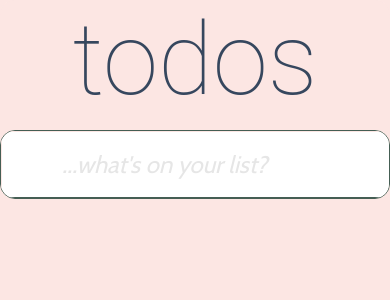
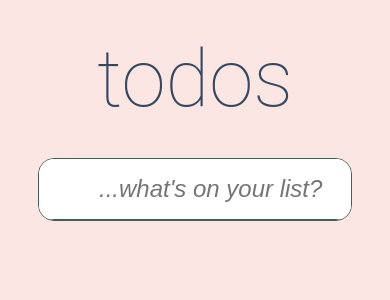
Before and after one commit to christina-clifton/todo, a React (Create React App) app: page / in a window 390 px wide. Shown: the top 300 px of the page. Built offline with nearby package versions, Linux system fonts and the light colour scheme.

Commit message:
added media queries for responsiveness

```diff
--- a/public/index.html
+++ b/public/index.html
@@ -27,7 +27,6 @@
     <title>todo app</title>
   </head>
   <body>
-    <noscript>You need to enable JavaScript to run this app.</noscript>
     <div id="root"></div>
     <!--
       This HTML file is a template.
--- a/src/App.css
+++ b/src/App.css
@@ -1,192 +1,188 @@
-html,
-body,
-#root,
-.App {
+.todos {
+  height: 100%;
+  width: 100%;
+  margin: auto;
+  display: flex;
+  flex-direction: column;
   text-align: center;
-  font: 14px "Cabin", Helvetica, Arial, sans-serif;
-  line-height: 1.4em;
   color: #455878;
-  -moz-osx-font-smoothing: grayscale;
-  font-weight: 300;
-  min-width: 230px;
-  max-width: 550px;
-  display: block;
-  margin-left: auto;
-  margin-right: auto;
-  height: 100%;
-  background-color: #FCE6E3;
-  border-radius: 15px;
   overflow: hidden;
 }
 
-.App-Title {
-  font-size: 100px;
-  font-weight: 100;
-  padding-top: 50px;
-  font-family: 'Roboto';
-  text-transform: lowercase;
-  color: #36475E;
+::placeholder {
+  font-style: italic;
+  font-weight: 300;
 }
 
 :focus {
   outline: 0;
 }
 
-::placeholder {
-  font-style: italic;
-  font-weight: 300;
-  color: #e6e6e6;
+h1 {
+  font-size: 5rem;
+  font-weight: 100;
+  font-family: 'Roboto';
+  color: #36475E;
+  margin: 2rem 0;
 }
 
-.App {
-  background: #F7EDE2;
-  margin: 60px 0 40px 0;
-  position: relative;
+.app {
+  width: 80%;
+  margin: 0 auto;
+  border-radius: 1rem;
   border: 1px solid #455E54;
+  display: flex;
+  flex-direction: column;
+  background-color: white;
+  overflow: hidden;
 }
 
-.NewListItemInput {
-  border: 0.1px solid #FCE6E3;
+@media only screen and (min-width: 768px) {
+  .app {
+    width: 70%;
+  }
+}
+
+@media only screen and (min-width: 992px) {
+  .app {
+    width: 60%;
+  }
+}
+
+@media only screen and (min-width: 1200px) {
+  .app {
+    width: 50%;
+  }
+}
+
+#add-todo {
+  height: 100%;
+  width: 100%;
+  margin: 0 auto;
+  border: none;
+  color: inherit;
+  padding: 16px 16px 16px 60px;
+  font-size: 1.5rem;
   border-bottom: 0.5px solid #455E54;
 }
 
-.NewListItemInput,
-.edit {
-  position: relative;
-  background: white;
-  margin: 0px;
-  padding: 16px 16px 16px 60px;
-  width: 100%;
-  font-size: 24px;
-  font-family: inherit;
-  font-weight: inherit;
-  line-height: 1.4em;
-  color: inherit;
-}
-
-.list ul {
-  background: white;
-  margin: 0px;
-  padding: 0px;
-  position: relative;
-  list-style: none;
-}
-
-.listItem li {
+.list-item {
+  height: 5rem;
+  width: 99.6%;
   display: flex;
   flex-direction: row;
   justify-content:space-between;
-  height: 65px;
-  width: 100%;
-  margin: 0px;
-  line-height: 1.2;
-  transition: color 0.4s;
-  font-size: 24px;
-  text-align: left;
   align-items: center;
-  border: 0.5px solid #FCE6E3;
+  border-bottom: 0.5px solid #FCE6E3;
 }
 
-.list .checkbox-wrapper {
+.list-item .checkbox-wrapper {
+  height: fit-content;
+  width: 100%;
   display: flex;
-}
-
-.list label {
-  padding-left: 20px;
-}
-
-.listItem .listItemName {
-  padding-left: 20px;
-}
-
-.list .done {
-  text-decoration: line-through;
-  color: #e6e6e6;
-  transition: color 0.3s ease-in, text-decoration 0.3s ease-in;
+  align-items: center;
 }
 
 .list .checkbox {
+  height: 30px;
+  width: 30px;
   display: flex;
-  width: 30px;
-  height: 30px;
   justify-content: center;
   align-items: center;
   border: 0.5px solid #455E54;
-  border-radius: 30px;
+  border-radius: 50%;
   background-color: white;
   margin-left: 20px;
   cursor: pointer;
 }
 
 .list .checkbox .icon {
-  width: 25px;
-  height: 25px;
+  width: 1.5rem;
+  height: 1.5rem;
 }
 
-.list .deleteButton {
+.list-item .todo,
+.list-item .done {
+  height: 1.5rem;
+  width: 80%;
+  margin-left: 1rem;
+  padding: 0.5rem;
+  font-size: 1.5rem;
+  border: none;
+  border-bottom: none;
+  transition: border-bottom 0.3s ease-out;
+
+}
+.list-item:hover .todo,
+.list-item:hover .done {
+  border-bottom: 1px solid #455E54;
+  transition: border-bottom 0.3s ease-in;
+}
+
+.list-item .done {
+  text-decoration: line-through;
+  color: #e6e6e6;
+  transition: color 0.3s ease-in, text-decoration 0.3s ease-in;
+}
+
+.list-item .delete-button {
   display: flex;
-  width: 30px;
-  height: 30px;
-  justify-content: flex-end;
+  width: 2rem;
+  height: 2rem;
+  justify-content: center;
   align-items: center;
   border: none;
   background-color: transparent;
   margin-right: 20px;
 }
 
-.list .deleteButton .icon {
+.list-item .delete-button .icon {
   width: 15px;
   height: 15px;
-  opacity: 0;
-  transition: opacity 0.1s ease-out;
-}
-
-.list .listItem:hover .deleteButton .icon {
-  opacity: 1;
-  transition: opacity 0.1s ease-in;
   cursor: pointer;
 }
 
-.footer {
+
+footer {
+  height: 3rem;
   width: 100%;
-  margin: 0px;
-  padding: 0px;
-  height: 50px;
-  color: #4d4d4d;
   background-color: white;
-  border: 0.05px solid #FCE6E3;
+  color: #A12F1B;
   border-top: 0.5px solid #455E54;
 }
 
-.footer .todoCount {
+footer .todoCount {
   float: left;
   margin: 15px;
-  color: #A12F1B;
 }
 
-.footer .filterButtons {
+footer .filter-buttons {
   position: absolute;
   left: 0px;
   right: 0px;
   margin-top: 10px;
 }
 
-.footer .all, .todo, .done {
+.all-filter,
+.todo-filter,
+.done-filter {
+  margin: 3px;
+  padding: 3px 7px;
   background-color: white;
   color: #A12F1B;
-  margin: 3px;
-  padding: 3px 7px;
   border: 1.5px solid transparent;
   border-radius: 10px;
-  font-family: 'Cabin', sans-serif;
+  font-family: inherit;
   transition: border 0.2s ease-out;
 }
 
-.footer .all:hover, .todo:hover, .done:hover {
+.all-filter:hover,
+.todo-filter:hover,
+.done-filter:hover {
   border: 1px solid #455E54;
   transition: border 0.3s ease-in;
 }
 
-.footer #currentView {
+footer #currentView {
   border-color: #455E54;
 }
--- a/src/App.js
+++ b/src/App.js
@@ -1,14 +1,17 @@
-import React, { useState } from 'react';
+//stylesheet
 import './App.css';
 
-function App() {
+//dependencies
+import React, { useState } from 'react';
+
+const App = () => {
 
   /* Creates states for the app. Tracks input value, list items, currently selected view & the number of todos. */
   const [newTodoValue, updateNewTodoValue] = useState('');     /* Creates a state for input value. */
 
   const [list, updateList] = useState([]);     /* Creates a state for all list items - todo and done. */
 
-  const [currentView, updateCurrentView] = useState('all');     /* Creates a state for the current view of the app - all, todo & done. */
+  const [currentView, updateCurrentView] = useState('all-filter');     /* Creates a state for the current view of the app - all, todo & done. */
 
   const [todoCount, updateTodoCount] = useState(0);     /* Creates a state for the number of current todos - excludes done. */
 
@@ -16,7 +19,7 @@ function App() {
   const handleUpdateInputValue = (e) => {
     const newValue = e.target.value;
 
-    if (e.target.className === 'NewListItemInput') {
+    if (e.target.id === 'add-todo') {
       updateNewTodoValue(newValue);
     } else {
       const newList = [...list];
@@ -44,7 +47,6 @@ function App() {
     }
   }
 
-
   /* When the user clicks on the checkbox next to a list item, the item's isdone property is toggled.
   The todoCount is updated. */
   const handleToggleListItem = (listItem) => {
@@ -57,7 +59,6 @@ function App() {
     updateTodoCount(newList.filter((item) => item.isdone === false).length);
   }
 
-
   /* When the user clicks on the delete button next to a todo item, the item is removed from the list.
   The todoCount is updated. */
   const handleDeleteListItem = (listItem) => {
@@ -68,39 +69,35 @@ function App() {
     updateTodoCount(newList.filter((item) => item.isdone === false).length);
   }
 
-
   /* When the user selects a new view ('all', 'todo' or 'done'), the app's state is updated to reflect
   the selected view. */
   const handleUpdateView = (e) => {
     updateCurrentView(e.target.className);
   }
 
-
   /* Creates the currently displayed list, depending on which view the user has selected ('all'[default], 'todo',
     'done') */
   const getCurrentList = () => {
-    const todos = list.filter((item) => item.isdone === false);
-    const dones = list.filter((item) => item.isdone === true);
-
     switch (currentView) {
-      case 'todo':
-        return todos;
-      case 'done':
-        return dones;
+      case 'todo-filter':
+        return list.filter((item) => item.isdone === false);
+      case 'done-filter':
+        return list.filter((item) => item.isdone === true);
       default:
         return list;
     }
   }
 
-
   /* Renders the app. Includes the title, input bar & currentView list. If
   there is at least 1 list item, the footer is included */
   return (
-    <div>
-      <header className="App-Title">todos</header>
-      <div className="App">
-        <input className="NewListItemInput"
+    <section aria-label='todo app' className='todos'>
+      <header><h1>todos</h1></header>
+      <main className="app">
+        <input
+          id='add-todo'
           type="text"
+          aria-label='add todo'
           placeholder="...what's on your list?"
           value={newTodoValue}
           onChange={handleUpdateInputValue}
@@ -110,27 +107,30 @@ function App() {
         <div className="list">
           <ul>
             {getCurrentList().map((listItem) => (
-              <li key={listItem.id} className='listItem'>
+              <li key={listItem.id} className='list-item'>
               <div className='checkbox-wrapper'>
-                <button className='checkbox' onClick={() => handleToggleListItem(listItem)}>
+                <button className='checkbox' onClick={() => handleToggleListItem(listItem)} value={listItem.isDone}>
                   {listItem.isdone && <img
                     className='icon'
                     src={require('../src/images/checkmark.png')}
                     alt='checkbox status'
                   />}
                 </button>
-                <input className={listItem.isdone ? "done" : "todo"}
+                <input
+                  className={listItem.isdone ? "done" : "todo"}
                   type="text"
                   value={listItem.name}
+                  aria-label={listItem.name}
                   onChange={handleUpdateInputValue}
                   id={listItem.id}
                 />
               </div>
-              <button id={listItem.id} className='deleteButton' onClick={() => handleDeleteListItem(listItem)}>
-                  <img className='icon'
+              <button id={listItem.id} className='delete-button' onClick={() => handleDeleteListItem(listItem)}>
+                <img
+                  className='icon'
                   src={require('../src/images/delete.png')}
                   alt='delete'
-                  />
+                />
               </button>
             </li>
             ))}
@@ -138,17 +138,17 @@ function App() {
         </div>
 
         {list.length > 0 &&
-          <div className="footer">
+          <footer>
             <p className="todoCount">{todoCount} todo{todoCount !== 1 ? 's' : ''} left</p>
-            <div className="filterButtons" >
-                <button className='all' id={currentView === 'all' ? 'currentView' : ''} onClick={handleUpdateView}>all</button>
-                <button className='todo' id={currentView === 'todo' ? 'currentView' : ''} onClick={handleUpdateView}>todo</button>
-                <button className='done' id={currentView === 'done' ? 'currentView' : ''} onClick={handleUpdateView}>done</button>
+            <div className="filter-buttons" >
+              <button className='all-filter' id={currentView === 'all-filter' ? 'currentView' : ''} onClick={handleUpdateView}>all</button>
+              <button className='todo-filter' id={currentView === 'todo-filter' ? 'currentView' : ''} onClick={handleUpdateView}>todo</button>
+              <button className='done-filter' id={currentView === 'done-filter' ? 'currentView' : ''} onClick={handleUpdateView}>done</button>
             </div>
-          </div>
+          </footer>
         }
-      </div>
-    </div>
+      </main>
+    </section>
   )
 }
 
--- a/src/index.css
+++ b/src/index.css
@@ -1,16 +1,20 @@
 @import url('https://fonts.googleapis.com/css2?family=Cabin&display=swap');
 
-body {
+html,
+body,
+#root {
+  height: 100%;
+  width: 100%;
   margin: 0;
-  font-family: -apple-system, BlinkMacSystemFont, 'Segoe UI', 'Roboto', 'Oxygen',
-    'Ubuntu', 'Cantarell', 'Fira Sans', 'Droid Sans', 'Helvetica Neue',
-    sans-serif;
-  -webkit-font-smoothing: antialiased;
+  background-color: #FCE6E3;
+  font: 14px "Cabin", Helvetica, Arial, sans-serif;
   -moz-osx-font-smoothing: grayscale;
-  font-family: 'Cabin', sans-serif;
+  font-weight: 300;
+  font-size: 16px;
 }
 
-code {
-  font-family: source-code-pro, Menlo, Monaco, Consolas, 'Courier New',
-    monospace;
+ul {
+  list-style: none;
+  margin: 0;
+  padding: 0;
 }
```
